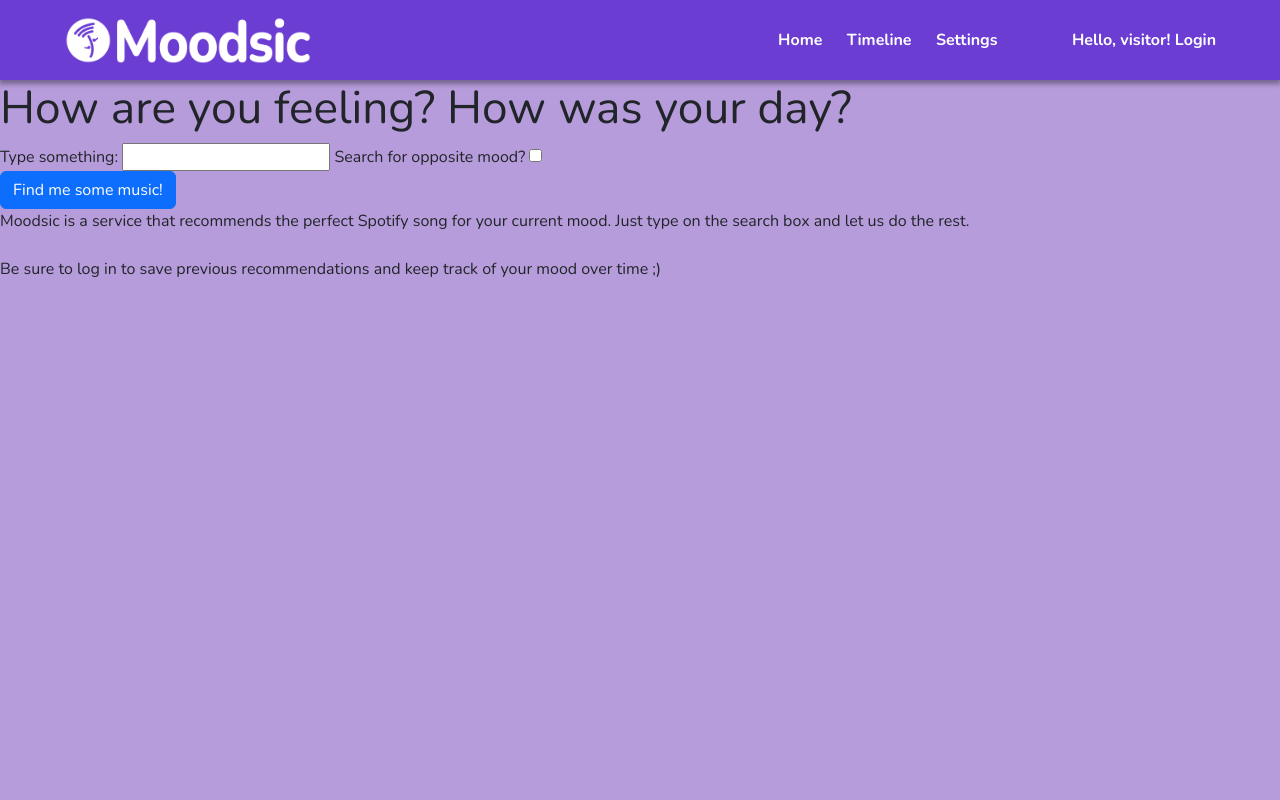
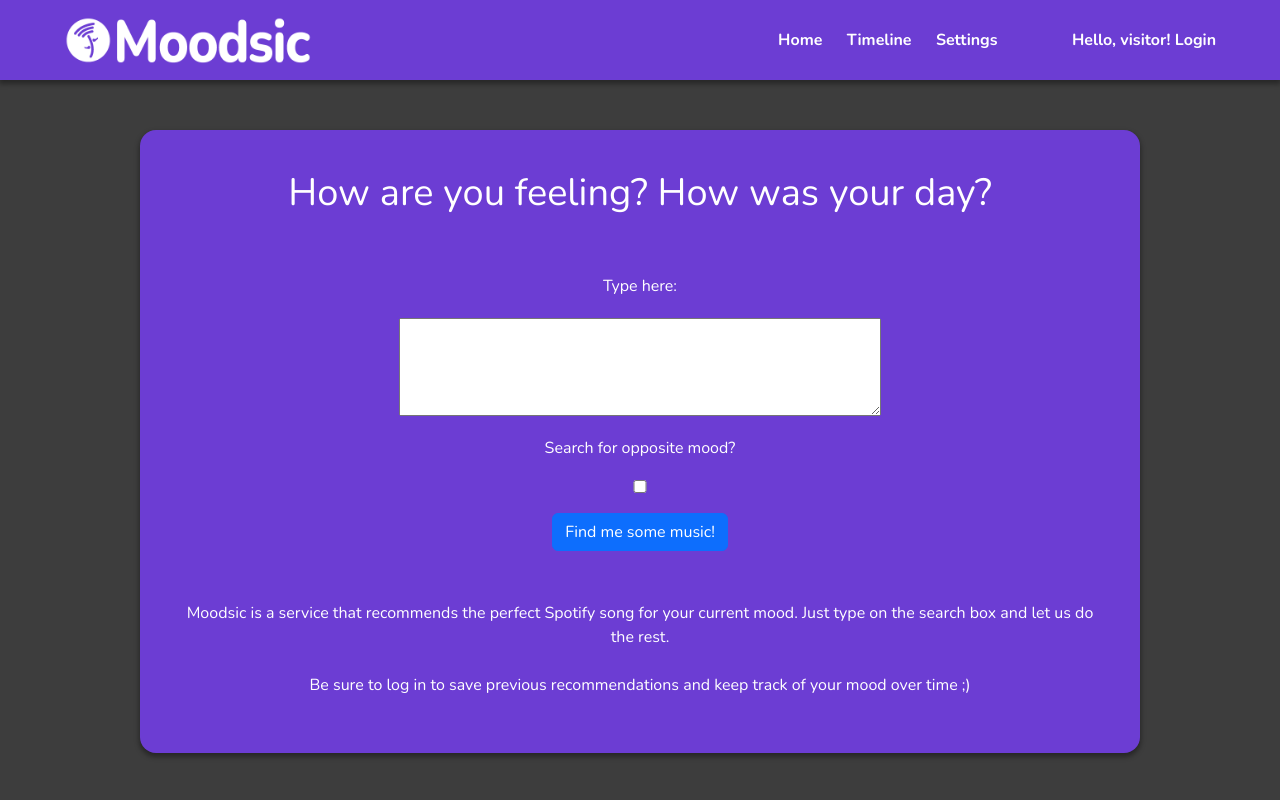
Before and after one commit to GuiLTheGr8/Moodsic, a Django app: page / in a window 1280 px wide. Run offline with Django 4.2, Linux system fonts and the light colour scheme.

Commit message:
Estilização completa homepage / privacidade

```diff
--- a/Moodsic/Moodsic/static/Moodsic/css/styles.css
+++ b/Moodsic/Moodsic/static/Moodsic/css/styles.css
@@ -22,10 +22,11 @@ ul {
 
 body, input, select {
     font-family: 'Nunito', sans-serif;
+    color: white;
 }
 
 body {
-    background-color: var(--color-background);
+    background-color: var(--color-gray);
 }
 
 h1 {
@@ -75,3 +76,28 @@ h3 {
 .menu a:hover {
     color: var(--color-secondary);
 }
+
+.home-content-wrapper {
+    border-radius: 16px;
+    background-color: var(--color-primary);
+    display: flex;
+    flex-direction: column;
+    max-width: 1000px;
+    min-height: calc(100vh - 300px);
+    align-items: center;
+    justify-content: space-between;
+    margin: auto;
+    margin-top: 50px;
+    padding: 40px;
+    gap: 50px;
+    text-align: center;
+    -webkit-box-shadow: 0px 3px 5px 1px rgba(0,0,0,0.37);
+    -moz-box-shadow: 0px 3px 5px 1px rgba(0,0,0,0.37);
+    box-shadow: 0px 3px 5px 1px rgba(0,0,0,0.37);
+}
+
+.search-form {
+    display: flex;
+    flex-direction: column;
+    gap: 20px;
+}
--- a/Moodsic/Moodsic/templates/Moodsic/index.html
+++ b/Moodsic/Moodsic/templates/Moodsic/index.html
@@ -22,17 +22,17 @@
     <!-- header do site -->
     {% include 'Moodsic/header.html' %}
 
-    <div class="structure">
+    <div class="home-content-wrapper">
 
         <section class="headline">
-            <h1>How are you feeling? How was your day?</h1>
+            <h2>How are you feeling? How was your day?</h2>
         </section>
 
-        <div id="searchbox-wrapper">
-            <form method="post" action="{% url 'search_playlist' %}" onSubmit="document.getElementById('button').disabled=true;">
+        <div class="searchbox-wrapper">
+            <form class="search-form" method="post" action="{% url 'search_playlist' %}" onSubmit="document.getElementById('button').disabled=true;">
                 {% csrf_token %}
-                <label for="text_input">Type something:</label>
-                <input type="text" id="text_input" name="user_input">
+                <label for="text-input">Type here:</label>
+                <textarea class="text-input" id="text_input" name="user_input" rows="4" cols="50"></textarea>
                 <label for="opposite_toggle">Search for opposite mood?</label>
                 <input type="checkbox" id="opposite_toggle" name="opposite" value="Yes">
                 <div id="button-spinner">
@@ -43,10 +43,6 @@
         </div>
 
         <p class="description"> Moodsic is a service that recommends the perfect Spotify song for your current mood. Just type on the search box and let us do the rest. <br><br> Be sure to log in to save previous recommendations and keep track of your mood over time ;)</p>
-
-        <footer class="footer">
-
-        </footer>
 
     </div>
 </body>
```
Also changed, not shown: Moodsic/Moodsic/admin.py (+5 -2 lines), Moodsic/db.sqlite3, 1 other file.
